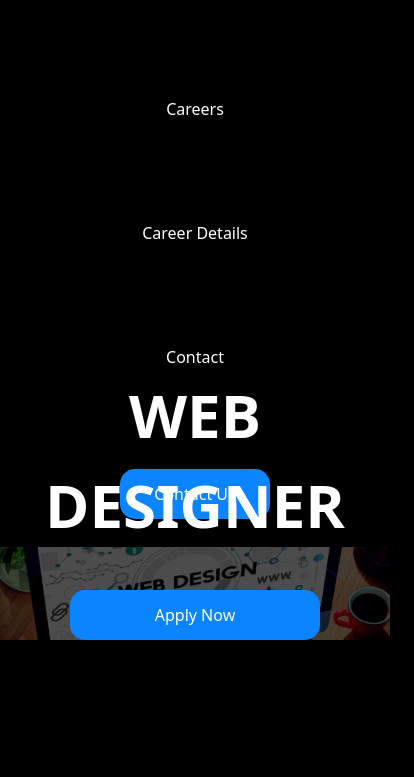
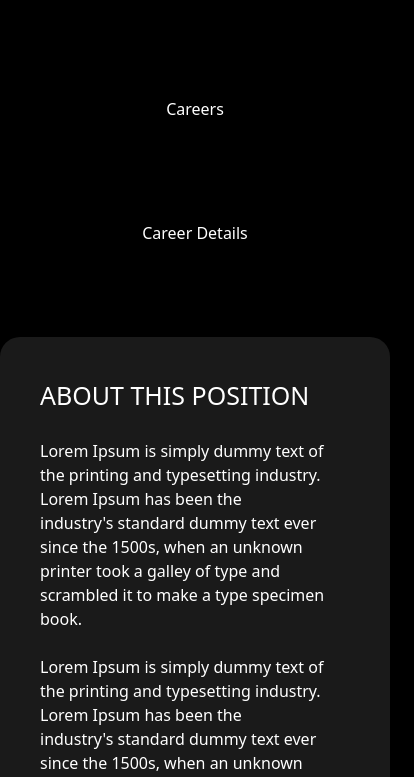
Before and after one commit to Sulaimonov287/exam, a website: page index4.html in a window 390 px wide. Shown: the part 423-1200 px from the top of the page, 414 px wide, since content can reach past the window. Drawn offline with Linux system fonts and the light colour scheme.

Commit message:
Last commit

```diff
--- a/index4.html
+++ b/index4.html
@@ -23,7 +23,7 @@
         </div>
     </div>
 
-<div class="flex  justify-center ">
+<div class="flex  justify-center flex-col lg:flex-row hidden lg:flex ">
 
     <div>
         <img src="./src/image 6 (1).png" alt="">
@@ -31,12 +31,12 @@
 </div>
     <div class="flex flex-col  block justify-center mt-[-350px]">
 
-        <h1 class="text-[60px] text-[white] font-bold text-center mt-20">WEB DESIGNER</h1>
-        <button class="w-[250px] h-[50px] bg-[#0A84FF] text-[white] rounded-[15px] m-auto block mx-auto mt-10 ">Apply Now</button>
+        <h1 class="lg:text-[60px] text-[white] font-bold text-center mt-20 hidden lg:flex">WEB DESIGNER</h1>
+        <button class="w-[250px] h-[50px] bg-[#0A84FF] text-[white] rounded-[15px] m-auto block mx-auto mt-10 hidden lg:flex ">Apply Now</button>
     </div>
 
-    <div class="flex gap-10 justify-center mt-35">
-        <div class="bg-[#1A1A1A] text-[white] w-[900px] p-10 flex flex-col rounded-[20px]">
+    <div class="flex gap-10 justify-center mt-35 flex-col lg:flex-row ">
+        <div class="bg-[#1A1A1A] text-[white] lg:w-[900px] p-10 flex flex-col rounded-[20px]">
             <h1 class="text-[25px] ">ABOUT THIS POSITION</h1> <br>
             <h1>Lorem Ipsum is simply dummy text of the printing and typesetting industry. Lorem Ipsum has been the <br> industry's standard dummy text ever since the 1500s, when an unknown printer took a galley of type and <br> scrambled it to make a type specimen book. <br> <br>
 
```
Also changed, not shown: src/output.css.
